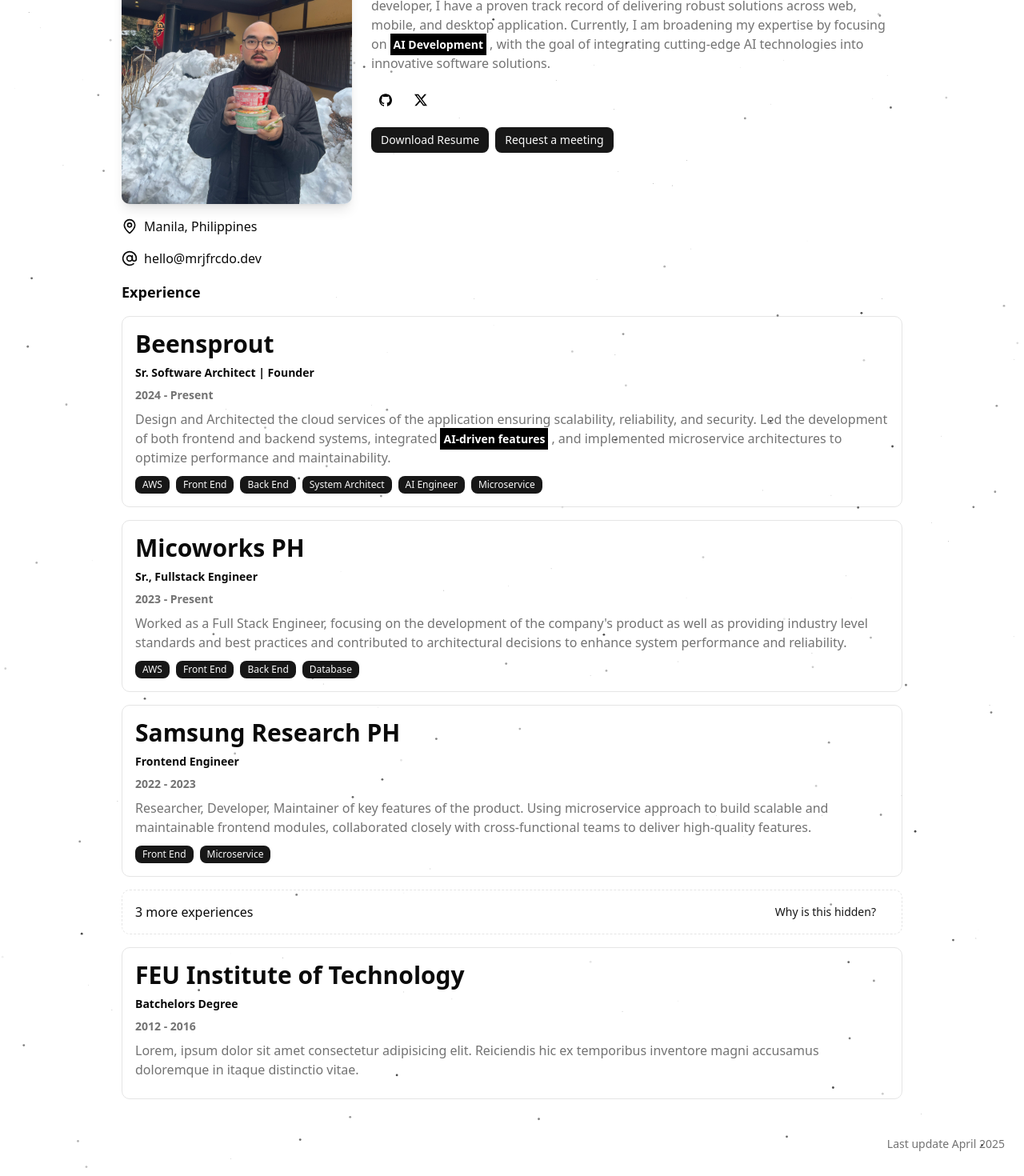
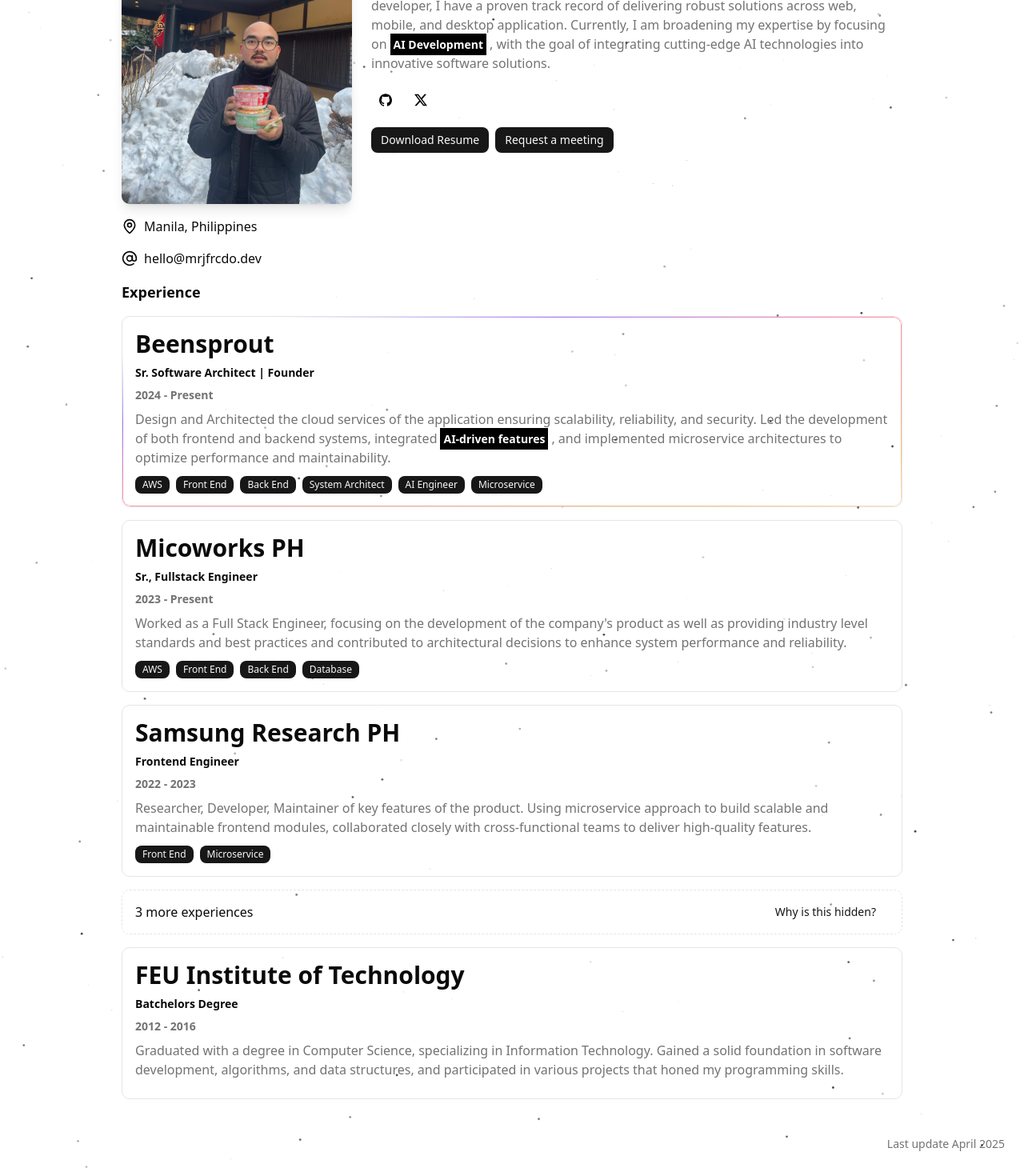
Before and after one commit to marjoforcado/marjoforcado, a Next.js app: page / in a window 1280 px wide. Shown: the part 209-1679 px from the top of the page at 80% size. Built offline with nearby package versions, Linux system fonts and the light colour scheme.

Commit message:
Add shiny border

```diff
--- a/app/(pages)/(landing)/page.tsx
+++ b/app/(pages)/(landing)/page.tsx
@@ -22,6 +22,7 @@
             "AI Engineer",
             "Microservice",
           ]}
+          shineBorder
         >
           Design and Architected the cloud services of the application ensuring
           scalability, reliability, and security. Led the development of both
@@ -62,11 +63,11 @@
           role="Batchelors Degree"
           companyName="FEU Institute of Technology"
           duration="2012 - 2016"
-          skills={[]}
         >
-          Lorem, ipsum dolor sit amet consectetur adipisicing elit. Reiciendis
-          hic ex temporibus inventore magni accusamus doloremque in itaque
-          distinctio vitae.
+          Graduated with a degree in Computer Science, specializing in
+          Information Technology. Gained a solid foundation in software
+          development, algorithms, and data structures, and participated in
+          various projects that honed my programming skills.
         </ExperienceCard>
       </div>
     </div>
--- a/app/components/ExperienceCard/ExperienceCard.tsx
+++ b/app/components/ExperienceCard/ExperienceCard.tsx
@@ -1,12 +1,14 @@
+import { ShineBorder } from "@/components/magicui/shine-border";
 import { Badge } from "@/shadcn/components/ui/badge";
 import { ReactNode } from "react";
 
 type TProps = {
   companyName: string;
   duration: string;
-  skills: string[];
+  skills?: string[];
   children: string | ReactNode;
   role: string;
+  shineBorder?: boolean;
 };
 
 export function ExperienceCard({
@@ -15,18 +17,32 @@
   duration,
   skills,
   role,
+  shineBorder,
 }: TProps) {
-  return (
-    <div className="p-4 space-y-2 rounded-lg border">
-      <p className="font-bold text-3xl">{companyName}</p>
-      <p className="font-bold text-sm">{role}</p>
-      <p className="font-semibold text-sm text-muted-foreground">{duration}</p>
-      <p className="text-muted-foreground">{children}</p>
+  const renderSkills = () => {
+    if (!skills) {
+      return null;
+    }
+
+    return (
       <div className="space-x-2">
         {skills.map((skill) => (
           <Badge key={skill}>{skill}</Badge>
         ))}
       </div>
+    );
+  };
+
+  return (
+    <div className="relative p-4 space-y-2 rounded-lg border">
+      {shineBorder && (
+        <ShineBorder shineColor={["#A07CFE", "#FE8FB5", "#FFBE7B"]} />
+      )}
+      <p className="font-bold text-3xl">{companyName}</p>
+      <p className="font-bold text-sm">{role}</p>
+      <p className="font-semibold text-sm text-muted-foreground">{duration}</p>
+      <p className="text-muted-foreground">{children}</p>
+      <div className="space-x-2">{renderSkills()}</div>
     </div>
   );
 }
--- a/app/globals.css
+++ b/app/globals.css
@@ -41,6 +41,18 @@
   --radius-md: calc(var(--radius) - 2px);
   --radius-lg: var(--radius);
   --radius-xl: calc(var(--radius) + 4px);
+  --animate-shine: shine var(--duration) infinite linear;
+  @keyframes shine {
+  0% {
+    background-position: 0% 0%;
+    }
+  50% {
+    background-position: 100% 100%;
+    }
+  to {
+    background-position: 0% 0%;
+    }
+  }
 }
 
 :root {
--- /dev/null
+++ b/components/magicui/shine-border.tsx
@@ -0,0 +1,63 @@
+"use client";
+
+import * as React from "react";
+
+import { cn } from "@/shadcn/lib/utils";
+
+interface ShineBorderProps extends React.HTMLAttributes<HTMLDivElement> {
+  /**
+   * Width of the border in pixels
+   * @default 1
+   */
+  borderWidth?: number;
+  /**
+   * Duration of the animation in seconds
+   * @default 14
+   */
+  duration?: number;
+  /**
+   * Color of the border, can be a single color or an array of colors
+   * @default "#000000"
+   */
+  shineColor?: string | string[];
+}
+
+/**
+ * Shine Border
+ *
+ * An animated background border effect component with configurable properties.
+ */
+export function ShineBorder({
+  borderWidth = 1,
+  duration = 14,
+  shineColor = "#000000",
+  className,
+  style,
+  ...props
+}: ShineBorderProps) {
+  return (
+    <div
+      style={
+        {
+          "--border-width": `${borderWidth}px`,
+          "--duration": `${duration}s`,
+          backgroundImage: `radial-gradient(transparent,transparent, ${
+            Array.isArray(shineColor) ? shineColor.join(",") : shineColor
+          },transparent,transparent)`,
+          backgroundSize: "300% 300%",
+          mask: `linear-gradient(#fff 0 0) content-box, linear-gradient(#fff 0 0)`,
+          WebkitMask: `linear-gradient(#fff 0 0) content-box, linear-gradient(#fff 0 0)`,
+          WebkitMaskComposite: "xor",
+          maskComposite: "exclude",
+          padding: "var(--border-width)",
+          ...style,
+        } as React.CSSProperties
+      }
+      className={cn(
+        "pointer-events-none absolute inset-0 size-full rounded-[inherit] will-change-[background-position] motion-safe:animate-shine",
+        className,
+      )}
+      {...props}
+    />
+  );
+}
```
